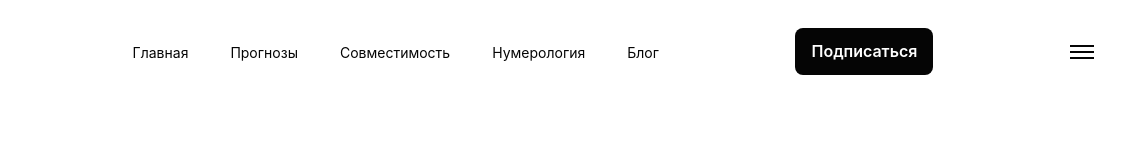
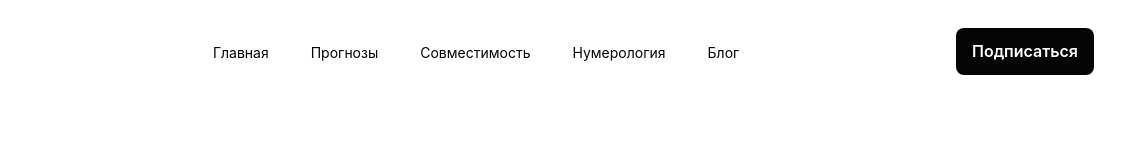
Before and after one commit to bexruz-cyber/zodiac, a website: page public/index.html in a window 1280 px wide. Shown: the full height of the page, 146-1280 px from the left. Drawn offline with nearby package versions, Linux system fonts and the light colour scheme.

Commit message:
add header

```diff
--- a/public/index.html
+++ b/public/index.html
@@ -21,7 +21,7 @@
                 <li><a href="#" class="font-normal max-lg::text-xs text-sm text-[#050505] transition-all duration-300 hover:font-semibold">Блог</a></li>
             </ul>
             <button class="max-md:hidden bg-[#050505] max-lg:text-xs rounded-lg py-3 px-4 font-semibold text-base text-[#FFFFFF] leading-[23px]">Подписаться</button>
-            <button id="hamburgerBtn" class="max-w-6 flex transition-all duration-300 hover:opacity-50">
+            <button id="hamburgerBtn" class="md:hidden max-w-6 flex transition-all duration-300 hover:opacity-50">
                 <img id="hamburger" src="./img/header/hamburgerMenu.svg" class="w-full" alt="hamburger button">
                 <img id="close" src="./img/header/close.svg" class="w-full hidden" alt="hamburger button">
             </button>
```
